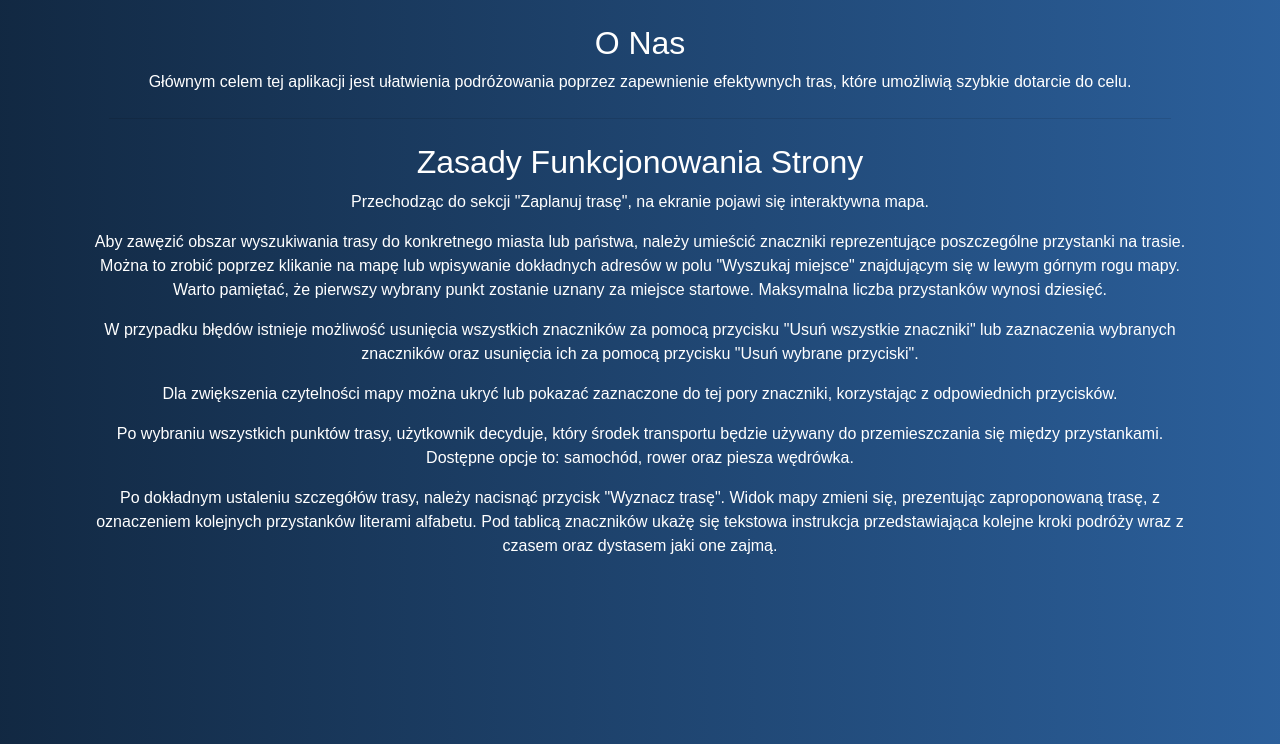
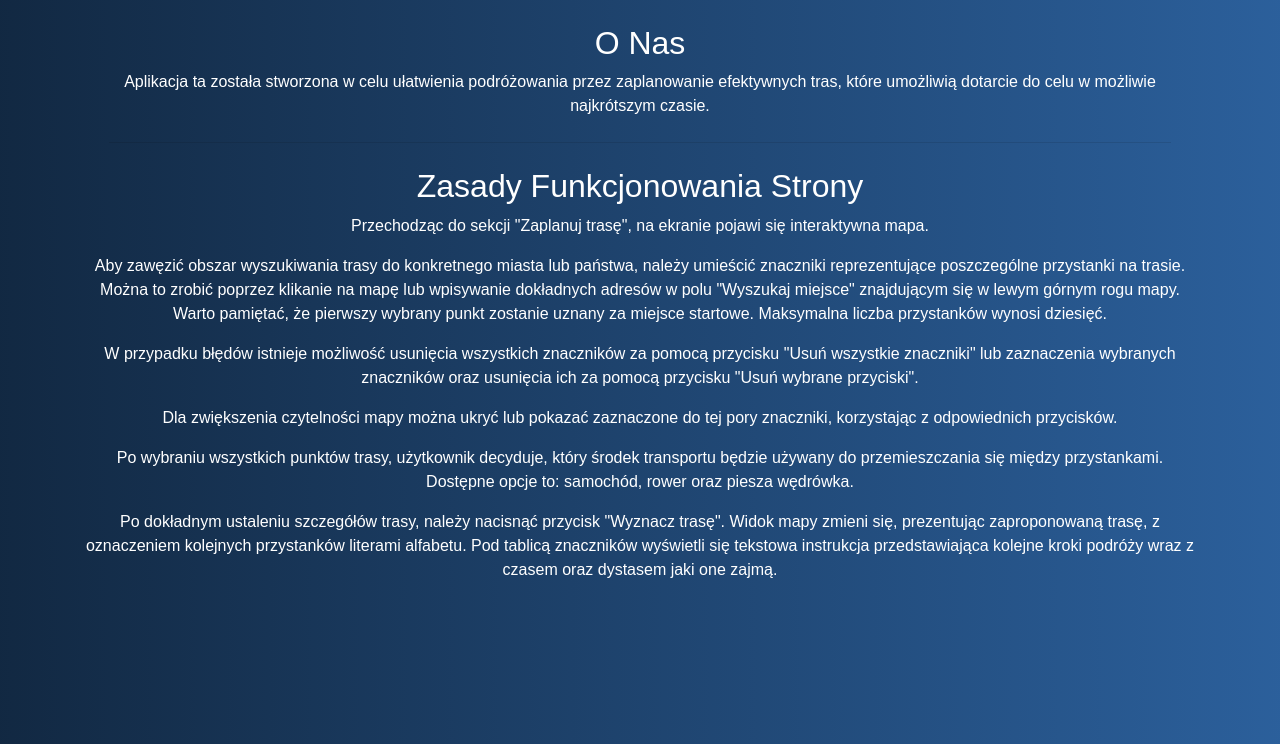
Before and after one commit to tomekkoziel/NavigateME, a Django app: page /about.html in a window 1280 px wide. Shown: the part 56-800 px from the top of the page. Run offline with Django 4.2, Linux system fonts and the light colour scheme; some libraries are stand-ins or nearby versions.

Commit message:
Alert while trying find route between islands, change about page

```diff
--- a/navigation_app/templates/about.html
+++ b/navigation_app/templates/about.html
@@ -18,9 +18,9 @@
 
     <div class="container mt-4 text-center">
         <h2>O Nas</h2>
-        <p>Głównym celem tej aplikacji jest ułatwienia podróżowania poprzez zapewnienie efektywnych tras, które
-            umożliwią szybkie
-            dotarcie do celu.</p>
+        <p>Aplikacja ta została stworzona w celu ułatwienia podróżowania przez zaplanowanie efektywnych tras, które
+            umożliwią
+            dotarcie do celu w możliwie najkrótszym czasie.</p>
 
         <hr class="m-4">
 
@@ -43,7 +43,8 @@
             się między przystankami. Dostępne opcje to: samochód, rower oraz piesza wędrówka.</p>
         <p>Po dokładnym ustaleniu szczegółów trasy, należy nacisnąć przycisk "Wyznacz trasę". Widok mapy zmieni się,
             prezentując zaproponowaną trasę, z oznaczeniem kolejnych przystanków literami alfabetu. Pod tablicą
-            znaczników ukażę się tekstowa instrukcja przedstawiająca kolejne kroki podróży wraz z czasem oraz dystasem
+            znaczników wyświetli się tekstowa instrukcja przedstawiająca kolejne kroki podróży wraz z czasem oraz
+            dystasem
             jaki one zajmą.</p>
     </div>
 </body>
```
Also changed, not shown: navigation_app/static/js/index.js (+7 -4 lines).
